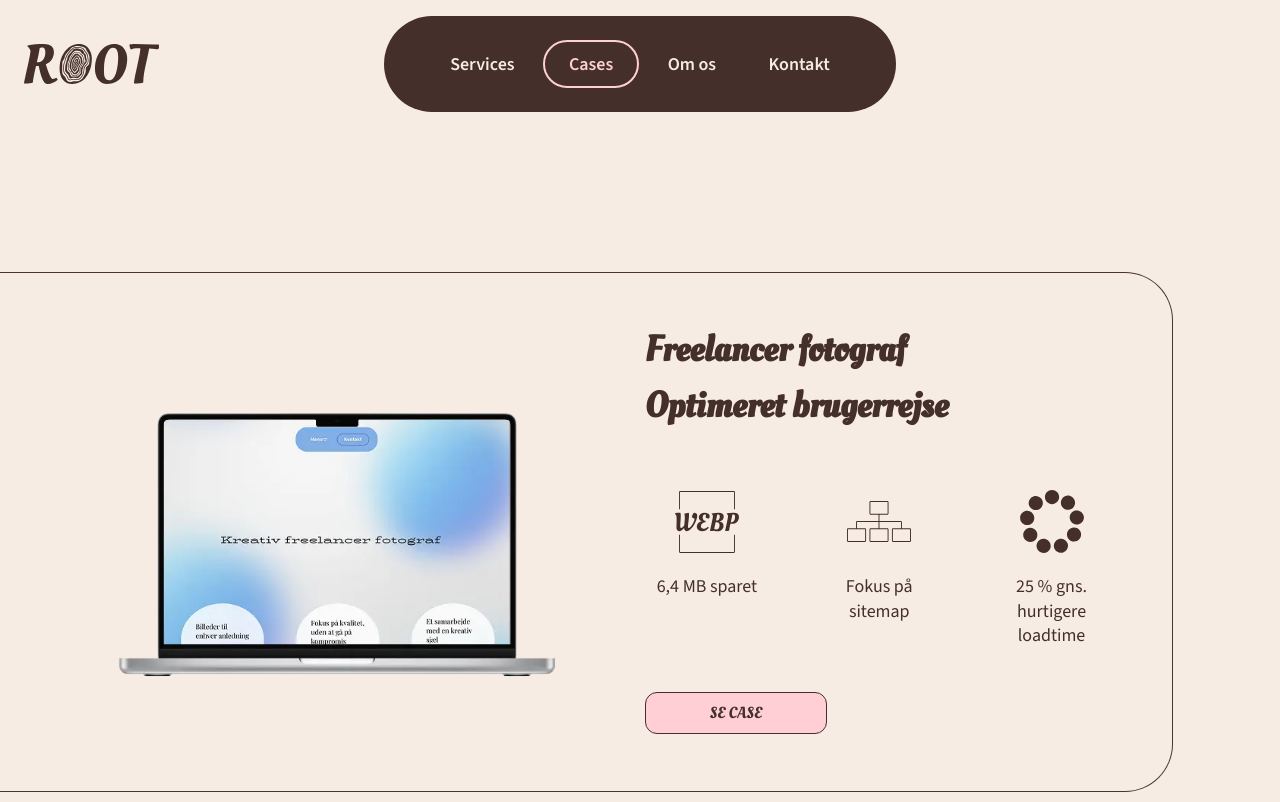
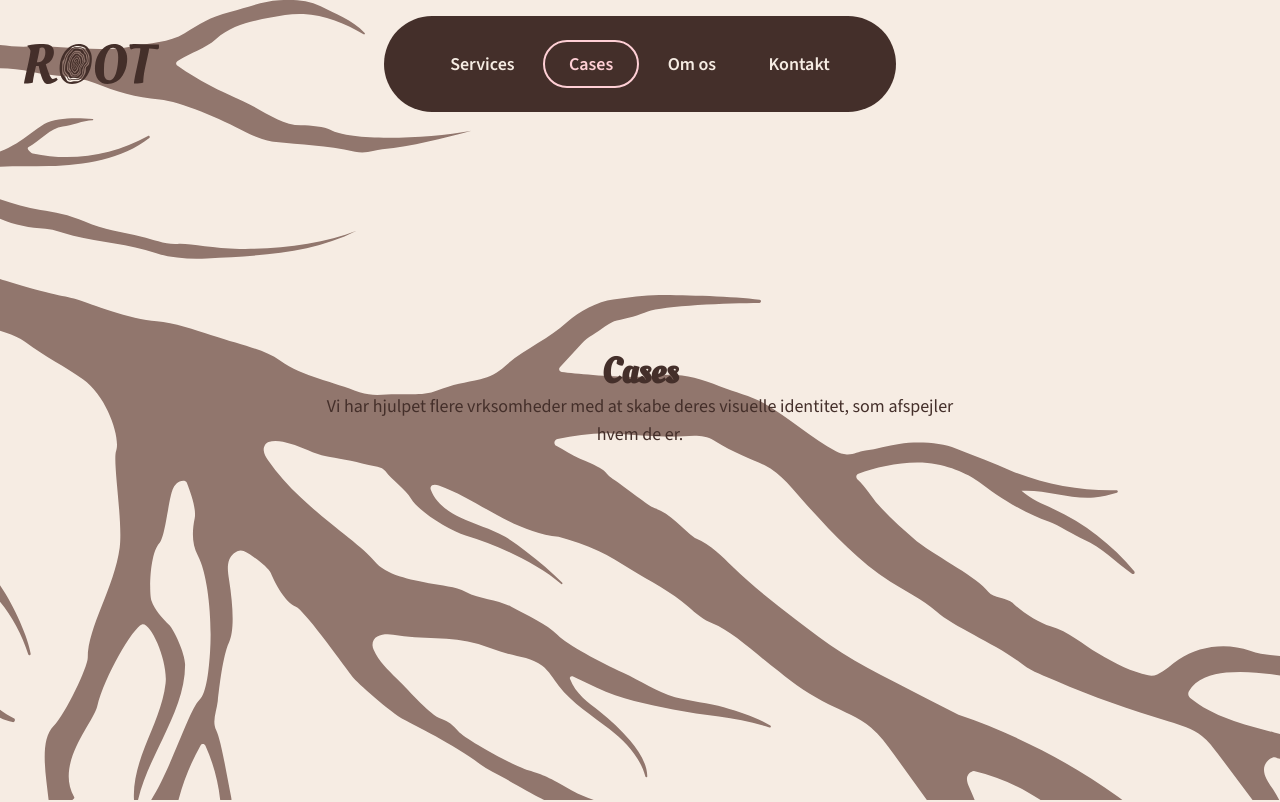
Before and after one commit to Rosa2401/ROOT, a React (Vite) app: page /cases in a window 1280 px wide. Shown: the top 802 px of the page. Built offline with nearby package versions, Linux system fonts and the light colour scheme.

Commit message:
hero process

```diff
--- /dev/null
+++ b/src/components/HeroTwo.jsx
@@ -0,0 +1,27 @@
+import HeroSVG from "../assets/hero91766D.svg";
+
+export default function HeroSectionSVG() {
+  return (
+    <>
+      <section className="absolute top-0 left-0 w-full h-screen z-0">
+        {/* SVG Background as image */}
+        <img
+          src={HeroSVG}
+          alt="Hero Graphic"
+          className="absolute inset-0 w-full h-full object-cover"
+        />
+
+        {/* Centered Text */}
+        <div className="absolute inset-0 flex flex-col items-center justify-center z-10">
+          <h1 className="text-[#442F2A] font-oleo text-4xl font-bold text-center">Cases</h1>
+          <p className="text-[#442F2A] text-lg text-center max-w-2xl">
+            Vi har hjulpet flere vrksomheder med at skabe deres visuelle identitet, som afspejler hvem de er.
+          </p>
+        </div>
+      </section>
+
+      {/* Spacer to push content below */}
+      <div className="h-[85vh] -mt-20" />
+    </>
+  );
+}
--- a/src/views/Cases.jsx
+++ b/src/views/Cases.jsx
@@ -2,11 +2,13 @@ import CaseLIndhold from "../components/CaseLindhold";
 import CaseL from "../components/CaseL";
 import CaseR from "../components/CaseR";
 import CaseRIndhold from "../components/CaseRIndhold";
+import HeroSectionSVG from "../components/HeroTwo";
 
 export default function Cases() {
 
     return (
         <div>
+            <HeroSectionSVG/>
             <CaseL {...CaseLIndhold.freelancerFotograf}/>
             <CaseR {...CaseRIndhold.ugcCreator}/>
             <CaseL {...CaseLIndhold.grafiskDesigner}/>
```
Also changed, not shown: src/assets/hero91766D.svg (added).
